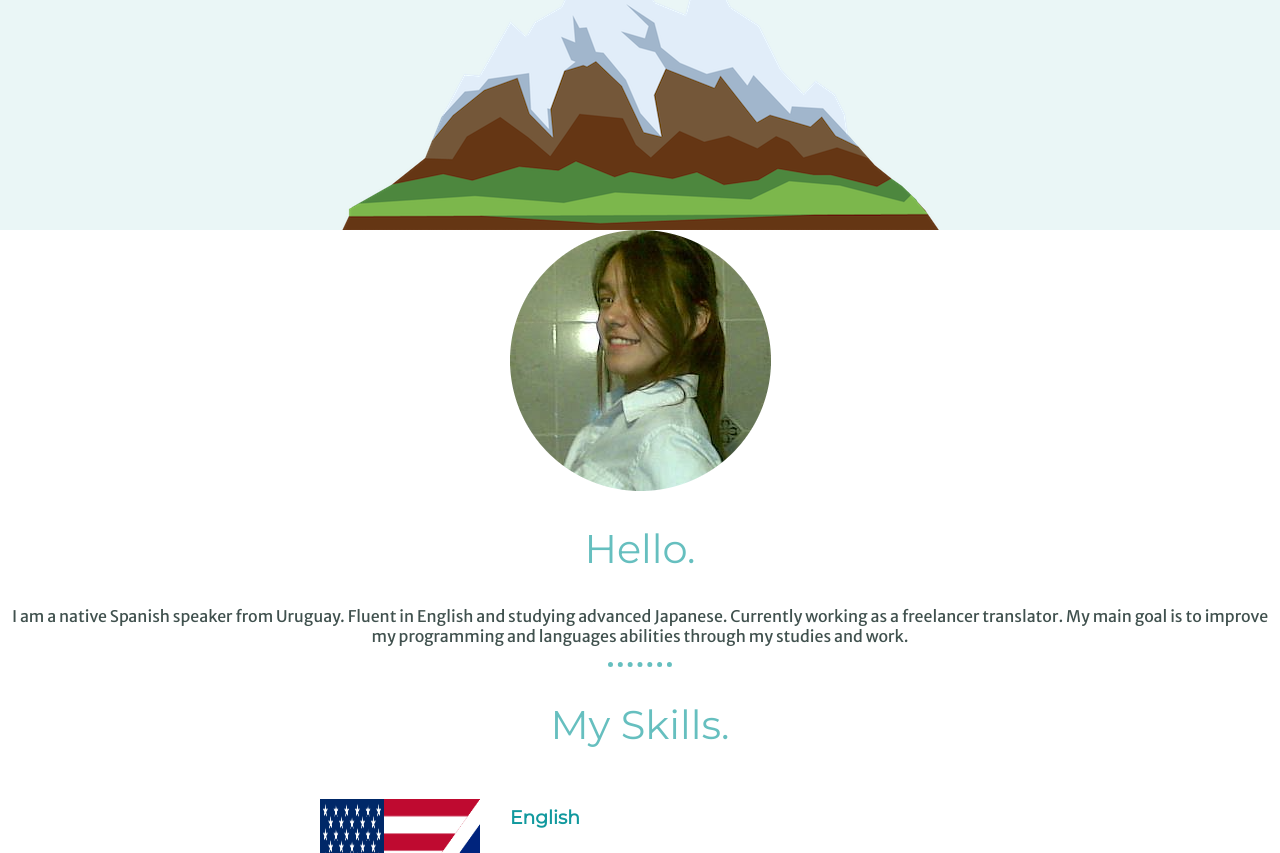
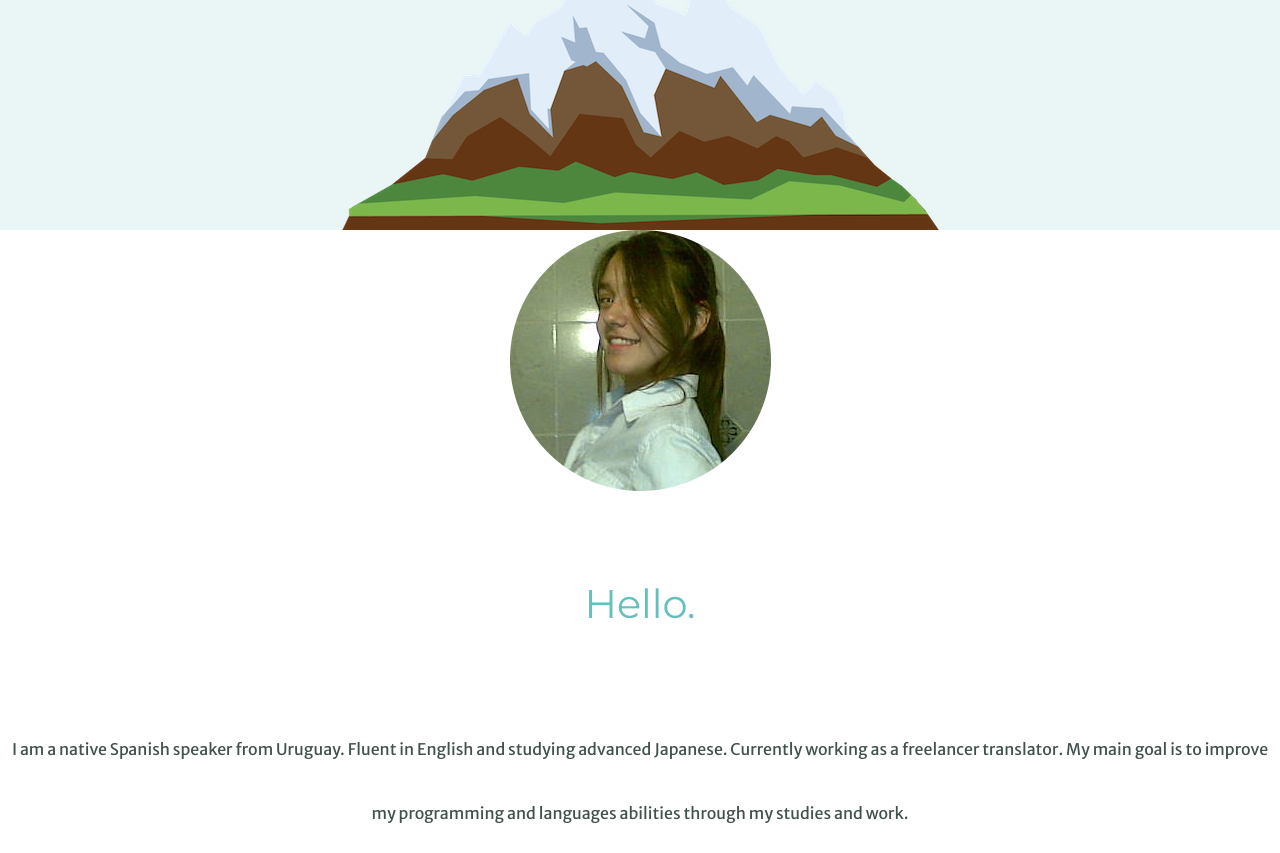
Before and after one commit to luciacaldera/luciacaldera.github.io, a plain HTML site: page index.html in a window 1280 px wide. Shown: the part 703-1556 px from the top of the page. Drawn offline with Linux system fonts and the light colour scheme.

Commit message:
Update styles.css

```diff
--- a/css/styles.css
+++ b/css/styles.css
@@ -73,7 +73,9 @@ it will stay in its position when you scroll the page
   padding-top: 100px;
 }
 
-.middle-container {}
+.middle-container {
+line-height: 4;
+}
 
 .bottom-container {
   background-color: #66BFBF;
```
